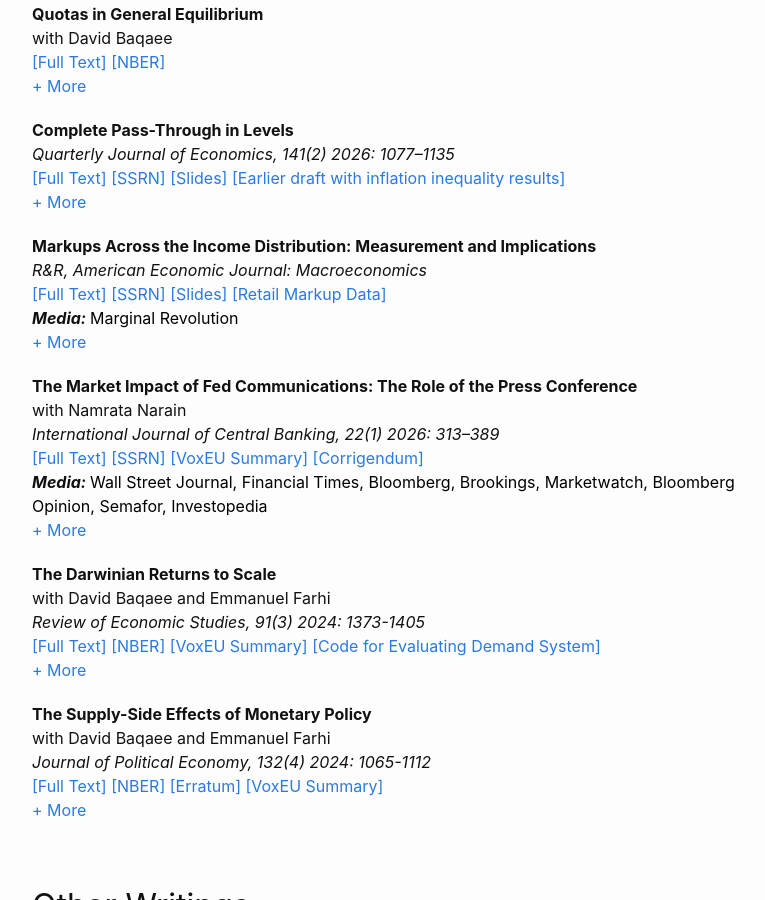
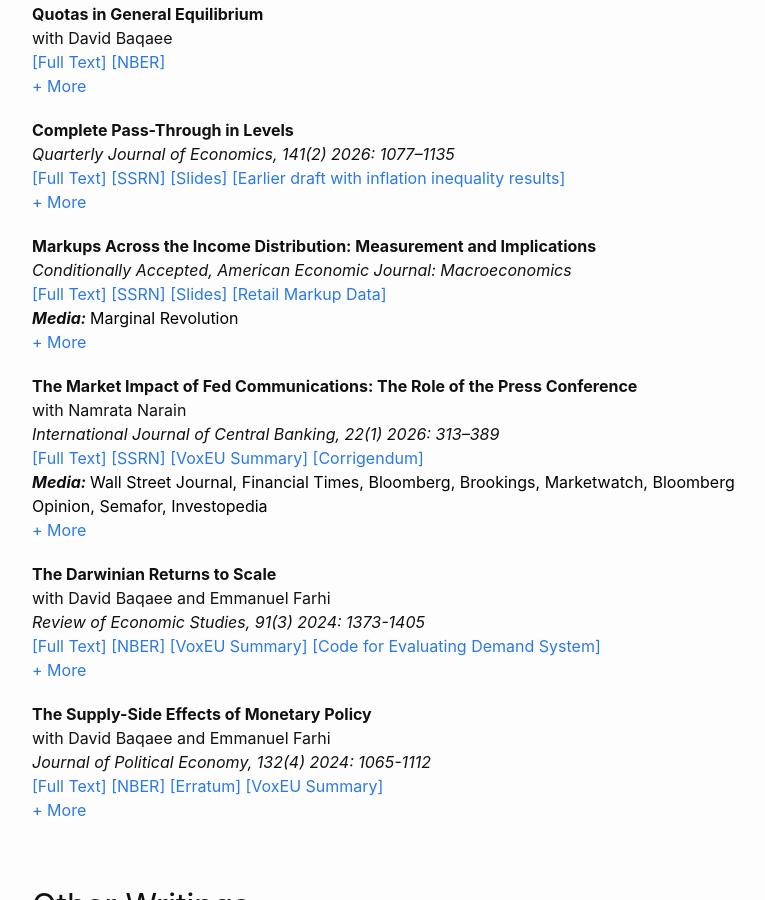
Before and after one commit to kunalsangani/kunalsangani.github.io, a Jekyll site: the page built from research.markdown, in a window 1280 px wide and 900 px high, scrolled down 493 px. Shown: the whole window, without its empty margins (238-1003 px from the left). Built offline with Jekyll 4.4.1, drawn with Linux system fonts in a browser that asks for light colours; nearby versions of some CDN libraries.

Commit message:
Markup paper status

```diff
--- a/_data/research.yml
+++ b/_data/research.yml
@@ -158,7 +158,7 @@
       title: >-
         Markups Across the Income Distribution: Measurement and Implications
       status: >-
-        R&R, American Economic Journal: Macroeconomics
+        Conditionally Accepted, American Economic Journal: Macroeconomics
       links:
         - paper:
           name: Full Text
```
Also changed, not shown: 2 other files.
